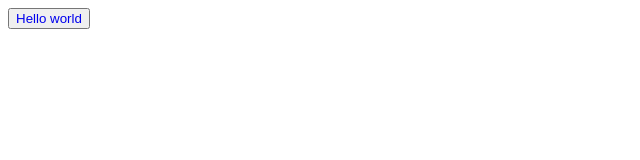
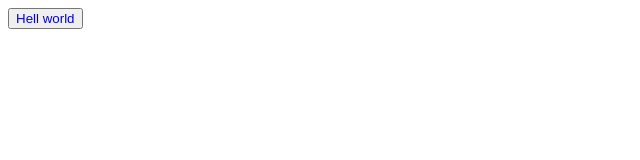
Before and after one commit to W4avy/W4avy.github.io, a plain HTML site: page index.html in a window 1280 px wide. Shown: the full height of the page, 0-640 px from the left. Drawn offline with Linux system fonts and the light colour scheme.

Commit message:
Update index.html

```diff
--- a/index.html
+++ b/index.html
@@ -7,6 +7,6 @@
     </head>
 
     <body>
-        <button> <a href="https://en.wikipedia.org/wiki/Unemployment">Hello world</a> </button>
+        <button> <a href="https://en.wikipedia.org/wiki/Unemployment">Hell world</a> </button>
     </body>
 </html>
```
